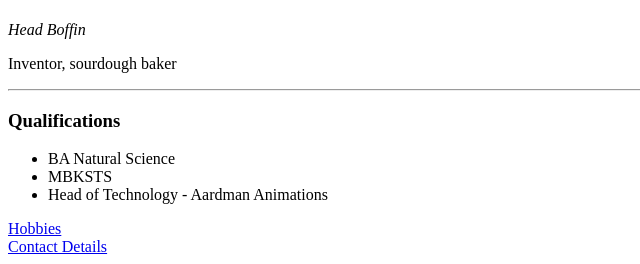
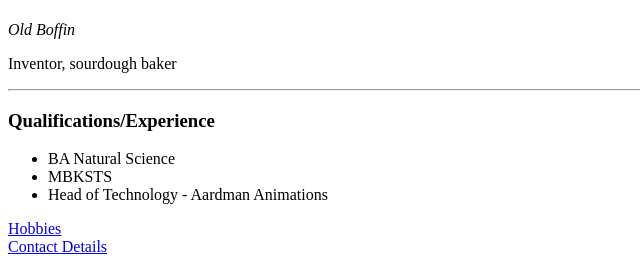
Before and after one commit to martinshann/cv, a plain HTML site: page index.html in a window 1280 px wide. Shown: the part 737-1001 px from the top of the page, without its empty margins (0-640 px from the left). Drawn offline with Linux system fonts and the light colour scheme.

Commit message:
Update index.html

```diff
--- a/index.html
+++ b/index.html
@@ -9,10 +9,10 @@
 <body>
   <img src="images/martin01.png" alt="photo of Martin">
   <h1>Martin Shann</h1>
-  <p><em>Head Boffin</em></p>
+  <p><em>Old Boffin</em></p>
   <p>Inventor, sourdough baker</p>
   <hr>
-  <h3>Qualifications</h3>
+  <h3>Qualifications/Experience</h3>
   <ul>
     <li>BA Natural Science</li>
     <li>MBKSTS</li>
```
